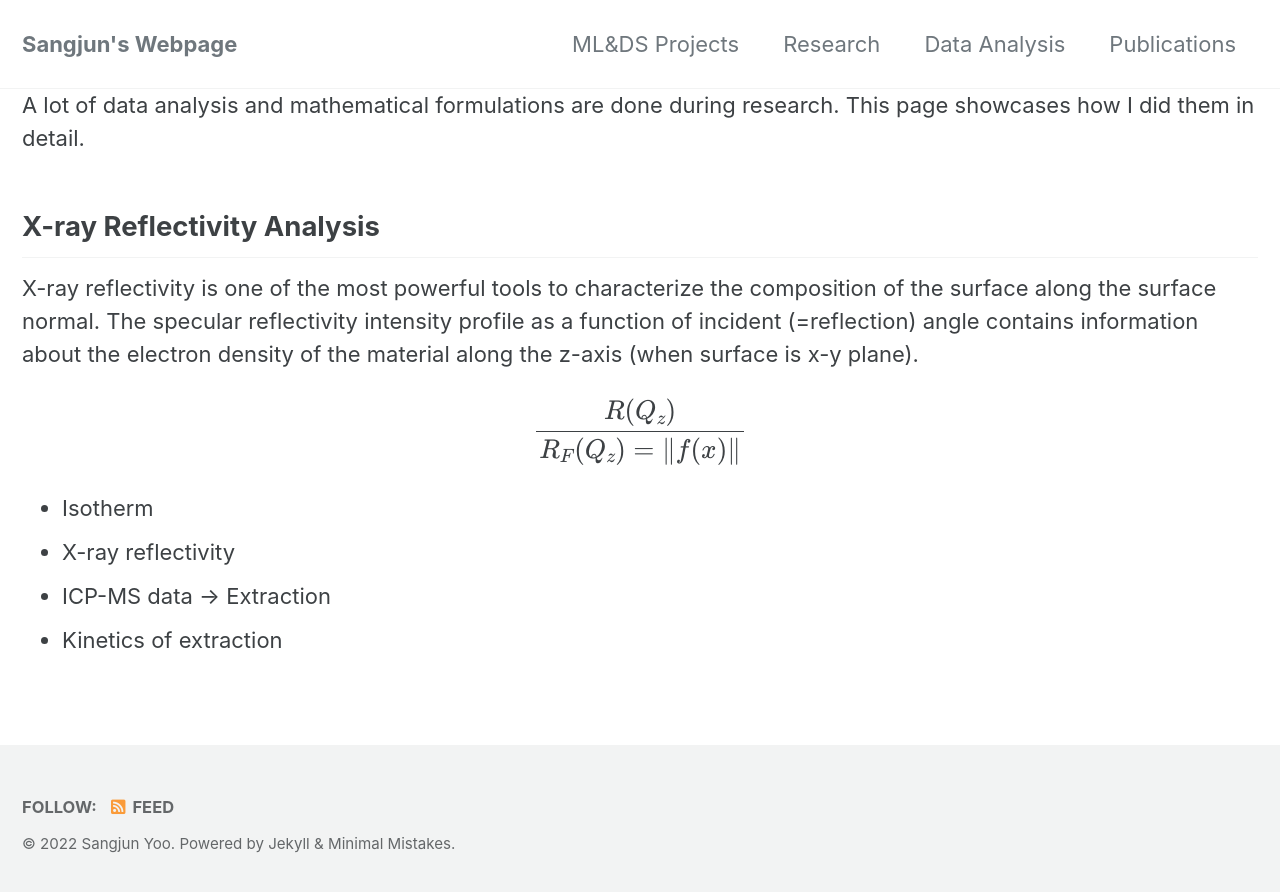
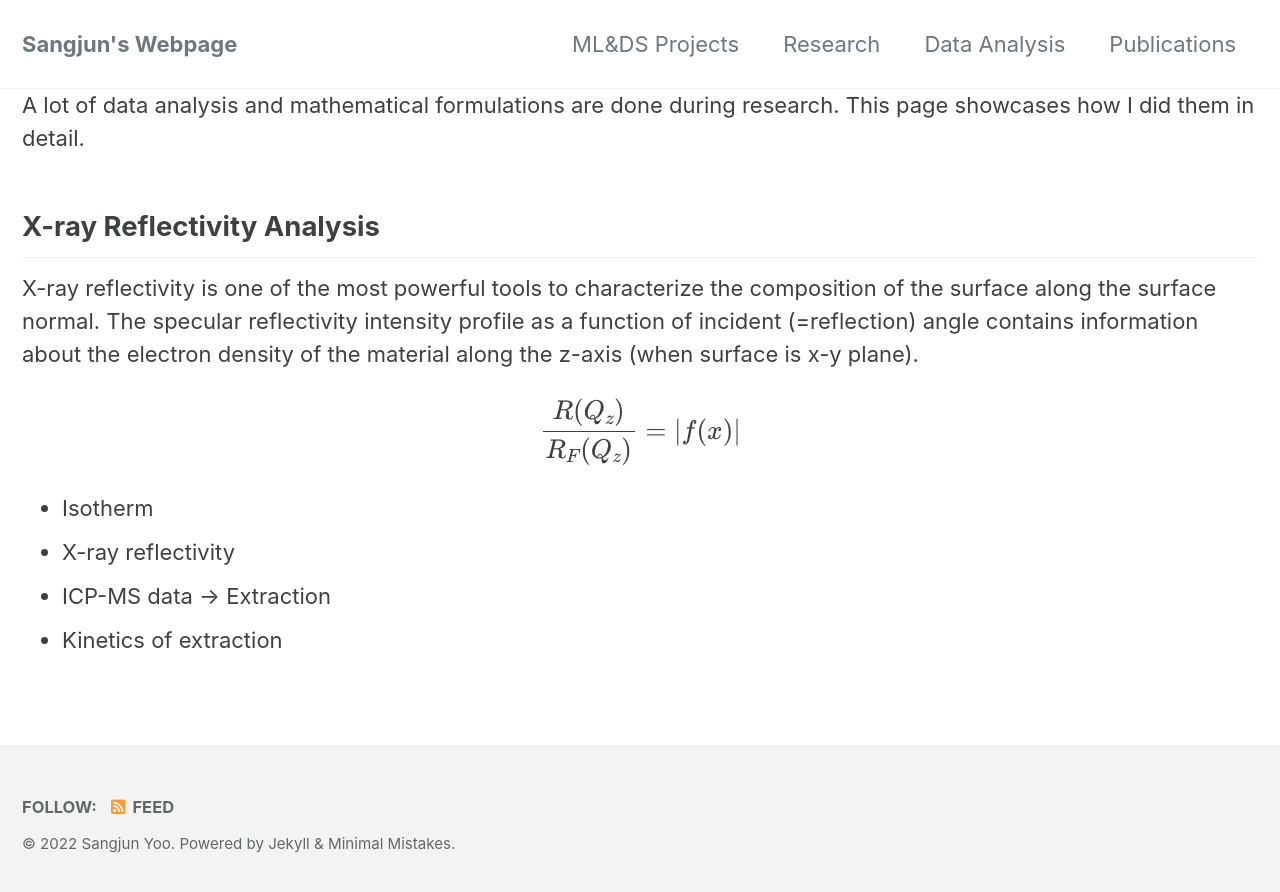
Before and after one commit to sangjunyoo-phd/sangjunyoo-phd.github.io, a Jekyll site: the page built from _pages/analysis.md, in a window 1280 px wide. Shown: the top 892 px of the page. Built offline with Jekyll 4.4.1, drawn with Linux system fonts in a browser that asks for light colours; cached includes are drawn as plain includes.

Commit message:
Update analysis.md

```diff
--- a/_pages/analysis.md
+++ b/_pages/analysis.md
@@ -11,7 +11,7 @@ A lot of data analysis and mathematical formulations are done during research. T
 X-ray reflectivity is one of the most powerful tools to characterize the composition of the surface along the surface normal.
 The specular reflectivity intensity profile as a function of incident (=reflection) angle contains information about the electron density of the material along the z-axis (when surface is x-y plane).
 
-$$ {R(Q_{z})} \over {R_{F} (Q_{z})} = \| f(x) \| $$
+$$ \frac{R(Q_{z})} {R_{F} (Q_{z})} = | f(x) | $$
 
 * Isotherm
 * X-ray reflectivity
```
